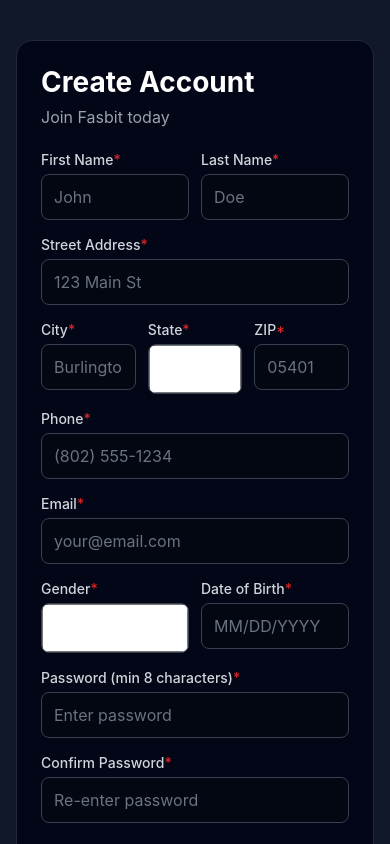
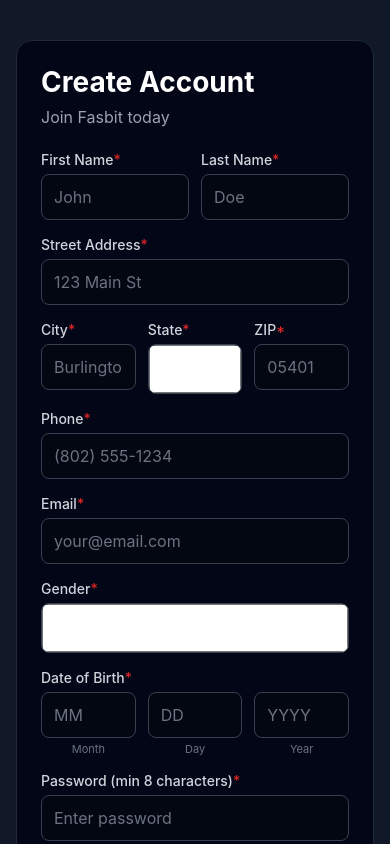
Before and after one commit to fasbitX/photo-server, a React Native app in the folder picture-sender/: screen /Signup in a window 390 px wide. Built offline with nearby package versions, Linux system fonts and the light colour scheme.

Commit message:
Add functionality to the signup

```diff
--- a/picture-sender/SignupScreen.js
+++ b/picture-sender/SignupScreen.js
@@ -1,5 +1,5 @@
 // SignupScreen.js
-import React, { useState } from 'react';
+import React, { useState, useRef } from 'react';
 import {
   View,
   Text,
@@ -27,11 +27,27 @@ export default function SignupScreen({ navigation }) {
     phone: '',
     email: '',
     gender: '',
-    dateOfBirth: '',
+    dobMonth: '',
+    dobDay: '',
+    dobYear: '',
     password: '',
     confirmPassword: '',
   });
   const [loading, setLoading] = useState(false);
+
+  // Refs for tab navigation (web only)
+  const firstNameRef = useRef(null);
+  const lastNameRef = useRef(null);
+  const streetAddressRef = useRef(null);
+  const cityRef = useRef(null);
+  const zipRef = useRef(null);
+  const phoneRef = useRef(null);
+  const emailRef = useRef(null);
+  const dobMonthRef = useRef(null);
+  const dobDayRef = useRef(null);
+  const dobYearRef = useRef(null);
+  const passwordRef = useRef(null);
+  const confirmPasswordRef = useRef(null);
 
   // Build server URL from config
   const serverUrl = USE_HTTPS
@@ -54,7 +70,9 @@ export default function SignupScreen({ navigation }) {
       'phone',
       'email',
       'gender',
-      'dateOfBirth',
+      'dobMonth',
+      'dobDay',
+      'dobYear',
       'password',
       'confirmPassword',
     ];
@@ -75,15 +93,47 @@ export default function SignupScreen({ navigation }) {
       return;
     }
 
-    // Validate date of birth format (MM/DD/YYYY)
-    const dobRegex = /^(0[1-9]|1[0-2])\/(0[1-9]|[12]\d|3[01])\/\d{4}$/;
-    if (!dobRegex.test(formData.dateOfBirth)) {
-      Alert.alert('Error', 'Date of Birth must be in MM/DD/YYYY format');
+    // Validate individual date components
+    const month = parseInt(formData.dobMonth, 10);
+    const day = parseInt(formData.dobDay, 10);
+    const year = parseInt(formData.dobYear, 10);
+
+    if (isNaN(month) || month < 1 || month > 12) {
+      Alert.alert('Error', 'Month must be between 1 and 12');
+      return;
+    }
+
+    if (isNaN(day) || day < 1 || day > 31) {
+      Alert.alert('Error', 'Day must be between 1 and 31');
+      return;
+    }
+
+    const currentYear = new Date().getFullYear();
+    if (isNaN(year) || year < 1900 || year > currentYear) {
+      Alert.alert('Error', `Year must be between 1900 and ${currentYear}`);
+      return;
+    }
+
+    // Format as MM/DD/YYYY with zero-padding
+    const dateOfBirth = `${String(month).padStart(2, '0')}/${String(day).padStart(2, '0')}/${year}`;
+
+    // Validate the constructed date is valid
+    const testDate = new Date(year, month - 1, day);
+    if (
+      testDate.getFullYear() !== year ||
+      testDate.getMonth() !== month - 1 ||
+      testDate.getDate() !== day
+    ) {
+      Alert.alert('Error', 'Invalid date - please check month and day');
       return;
     }
 
     setLoading(true);
-    const result = await signup(formData, serverUrl);
+    const signupData = {
+      ...formData,
+      dateOfBirth,
+    };
+    const result = await signup(signupData, serverUrl);
     setLoading(false);
 
     if (result.success) {
@@ -109,6 +159,7 @@ export default function SignupScreen({ navigation }) {
               First Name<Text style={styles.required}>*</Text>
             </Text>
             <TextInput
+              ref={firstNameRef}
               style={styles.input}
               value={formData.firstName}
               onChangeText={val => updateField('firstName', val)}
@@ -116,6 +167,8 @@ export default function SignupScreen({ navigation }) {
               placeholderTextColor="#6B7280"
               textContentType="givenName"
               autoComplete="name-given"
+              onSubmitEditing={() => lastNameRef.current?.focus()}
+              blurOnSubmit={false}
             />
           </View>
 
@@ -124,6 +177,7 @@ export default function SignupScreen({ navigation }) {
               Last Name<Text style={styles.required}>*</Text>
             </Text>
             <TextInput
+              ref={lastNameRef}
               style={styles.input}
               value={formData.lastName}
               onChangeText={val => updateField('lastName', val)}
@@ -131,6 +185,8 @@ export default function SignupScreen({ navigation }) {
               placeholderTextColor="#6B7280"
               textContentType="familyName"
               autoComplete="name-family"
+              onSubmitEditing={() => streetAddressRef.current?.focus()}
+              blurOnSubmit={false}
             />
           </View>
         </View>
@@ -140,6 +196,7 @@ export default function SignupScreen({ navigation }) {
             Street Address<Text style={styles.required}>*</Text>
           </Text>
           <TextInput
+            ref={streetAddressRef}
             style={styles.input}
             value={formData.streetAddress}
             onChangeText={val => updateField('streetAddress', val)}
@@ -147,6 +204,8 @@ export default function SignupScreen({ navigation }) {
             placeholderTextColor="#6B7280"
             textContentType="streetAddressLine1"
             autoComplete="street-address"
+            onSubmitEditing={() => cityRef.current?.focus()}
+            blurOnSubmit={false}
           />
         </View>
 
@@ -156,6 +215,7 @@ export default function SignupScreen({ navigation }) {
               City<Text style={styles.required}>*</Text>
             </Text>
             <TextInput
+              ref={cityRef}
               style={styles.input}
               value={formData.city}
               onChangeText={val => updateField('city', val)}
@@ -163,6 +223,8 @@ export default function SignupScreen({ navigation }) {
               placeholderTextColor="#6B7280"
               textContentType="addressCity"
               autoComplete="postal-address-locality"
+              onSubmitEditing={() => zipRef.current?.focus()}
+              blurOnSubmit={false}
             />
           </View>
 
@@ -191,6 +253,7 @@ export default function SignupScreen({ navigation }) {
               ZIP<Text style={styles.required}>*</Text>
             </Text>
             <TextInput
+              ref={zipRef}
               style={styles.input}
               value={formData.zip}
               onChangeText={val => updateField('zip', val)}
@@ -200,6 +263,8 @@ export default function SignupScreen({ navigation }) {
               maxLength={5}
               textContentType="postalCode"
               autoComplete="postal-code"
+              onSubmitEditing={() => phoneRef.current?.focus()}
+              blurOnSubmit={false}
             />
           </View>
         </View>
@@ -209,6 +274,7 @@ export default function SignupScreen({ navigation }) {
             Phone<Text style={styles.required}>*</Text>
           </Text>
           <TextInput
+            ref={phoneRef}
             style={styles.input}
             value={formData.phone}
             onChangeText={val => updateField('phone', val)}
@@ -217,6 +283,8 @@ export default function SignupScreen({ navigation }) {
             keyboardType="phone-pad"
             textContentType="telephoneNumber"
             autoComplete="tel"
+            onSubmitEditing={() => emailRef.current?.focus()}
+            blurOnSubmit={false}
           />
         </View>
 
@@ -225,6 +293,7 @@ export default function SignupScreen({ navigation }) {
             Email<Text style={styles.required}>*</Text>
           </Text>
           <TextInput
+            ref={emailRef}
             style={styles.input}
             value={formData.email}
             onChangeText={val => updateField('email', val)}
@@ -234,11 +303,12 @@ export default function SignupScreen({ navigation }) {
             keyboardType="email-address"
             textContentType="emailAddress"
             autoComplete="email"
+            onSubmitEditing={() => dobMonthRef.current?.focus()}
+            blurOnSubmit={false}
           />
         </View>
 
-        <View style={styles.row}>
-          <View style={[styles.inputGroup, styles.half]}>
+        <View style={styles.inputGroup}>
           <Text style={styles.label}>
             Gender<Text style={styles.required}>*</Text>
           </Text>
@@ -248,6 +318,7 @@ export default function SignupScreen({ navigation }) {
               onValueChange={val => updateField('gender', val)}
               style={styles.picker}
               dropdownIconColor="#9CA3AF"
+              itemStyle={styles.pickerItem}
             >
               <Picker.Item label="Select..." value="" />
               <Picker.Item label="Male" value="male" />
@@ -258,19 +329,85 @@ export default function SignupScreen({ navigation }) {
           </View>
         </View>
 
-          <View style={[styles.inputGroup, styles.half]}>
+        <View style={styles.inputGroup}>
           <Text style={styles.label}>
             Date of Birth<Text style={styles.required}>*</Text>
           </Text>
+          <View style={styles.row}>
+            <View style={[styles.dateInputWrapper, styles.third]}>
               <TextInput
+                ref={dobMonthRef}
                 style={styles.input}
-              value={formData.dateOfBirth}
-              onChangeText={val => updateField('dateOfBirth', val)}
-              placeholder="MM/DD/YYYY"
+                value={formData.dobMonth}
+                onChangeText={val => {
+                  // Only allow 1-2 digits
+                  if (val === '' || /^\d{1,2}$/.test(val)) {
+                    updateField('dobMonth', val);
+                    // Auto-advance to next field when 2 digits entered
+                    if (val.length === 2) {
+                      dobDayRef.current?.focus();
+                    }
+                  }
+                }}
+                placeholder="MM"
                 placeholderTextColor="#6B7280"
                 keyboardType="numeric"
-              maxLength={10}
+                maxLength={2}
+                onSubmitEditing={() => dobDayRef.current?.focus()}
+                blurOnSubmit={false}
               />
+              <Text style={styles.dateLabel}>Month</Text>
+            </View>
+
+            <View style={[styles.dateInputWrapper, styles.third]}>
+              <TextInput
+                ref={dobDayRef}
+                style={styles.input}
+                value={formData.dobDay}
+                onChangeText={val => {
+                  // Only allow 1-2 digits
+                  if (val === '' || /^\d{1,2}$/.test(val)) {
+                    updateField('dobDay', val);
+                    // Auto-advance to next field when 2 digits entered
+                    if (val.length === 2) {
+                      dobYearRef.current?.focus();
+                    }
+                  }
+                }}
+                placeholder="DD"
+                placeholderTextColor="#6B7280"
+                keyboardType="numeric"
+                maxLength={2}
+                onSubmitEditing={() => dobYearRef.current?.focus()}
+                blurOnSubmit={false}
+              />
+              <Text style={styles.dateLabel}>Day</Text>
+            </View>
+
+            <View style={[styles.dateInputWrapper, styles.third]}>
+              <TextInput
+                ref={dobYearRef}
+                style={styles.input}
+                value={formData.dobYear}
+                onChangeText={val => {
+                  // Only allow 4 digits
+                  if (val === '' || /^\d{1,4}$/.test(val)) {
+                    updateField('dobYear', val);
+                    // Auto-advance to next field when 4 digits entered
+                    if (val.length === 4) {
+                      passwordRef.current?.focus();
+                    }
+                  }
+                }}
+                placeholder="YYYY"
+                placeholderTextColor="#6B7280"
+                keyboardType="numeric"
+                maxLength={4}
+                onSubmitEditing={() => passwordRef.current?.focus()}
+                blurOnSubmit={false}
+              />
+              <Text style={styles.dateLabel}>Year</Text>
+            </View>
           </View>
         </View>
 
@@ -279,6 +416,7 @@ export default function SignupScreen({ navigation }) {
             Password (min 8 characters)<Text style={styles.required}>*</Text>
           </Text>
           <TextInput
+            ref={passwordRef}
             style={styles.input}
             value={formData.password}
             onChangeText={val => updateField('password', val)}
@@ -288,6 +426,8 @@ export default function SignupScreen({ navigation }) {
             textContentType="newPassword"
             autoComplete="password-new"
             passwordRules="minlength: 8;"
+            onSubmitEditing={() => confirmPasswordRef.current?.focus()}
+            blurOnSubmit={false}
           />
         </View>
 
@@ -296,6 +436,7 @@ export default function SignupScreen({ navigation }) {
             Confirm Password<Text style={styles.required}>*</Text>
           </Text>
           <TextInput
+            ref={confirmPasswordRef}
             style={styles.input}
             value={formData.confirmPassword}
             onChangeText={val => updateField('confirmPassword', val)}
@@ -304,6 +445,7 @@ export default function SignupScreen({ navigation }) {
             secureTextEntry
             textContentType="newPassword"
             autoComplete="password-new"
+            onSubmitEditing={handleSignup}
           />
         </View>
 
@@ -389,16 +531,36 @@ const styles = StyleSheet.create({
   third: {
     flex: 1,
   },
+  dateInputWrapper: {
+    flex: 1,
+  },
+  dateLabel: {
+    fontSize: 11,
+    color: '#6B7280',
+    marginTop: 4,
+    textAlign: 'center',
+  },
   pickerContainer: {
     backgroundColor: '#030712',
     borderWidth: 1,
     borderColor: '#374151',
     borderRadius: 8,
     overflow: 'hidden',
+    justifyContent: 'center',
   },
   picker: {
     color: '#FFFFFF',
     height: 48,
+    ...Platform.select({
+      web: {
+        paddingLeft: 8,
+        paddingRight: 8,
+      },
+      default: {},
+    }),
+  },
+  pickerItem: {
+    fontSize: 16,
   },
   button: {
     backgroundColor: '#2563EB',
@@ -428,5 +590,3 @@ const styles = StyleSheet.create({
     fontWeight: '600',
   },
 });
-
-// auth.js
```
Also changed, not shown: 1 other file (tests, documents, lock files or other folders). Lines whose indentation alone changed are shown as unchanged.
